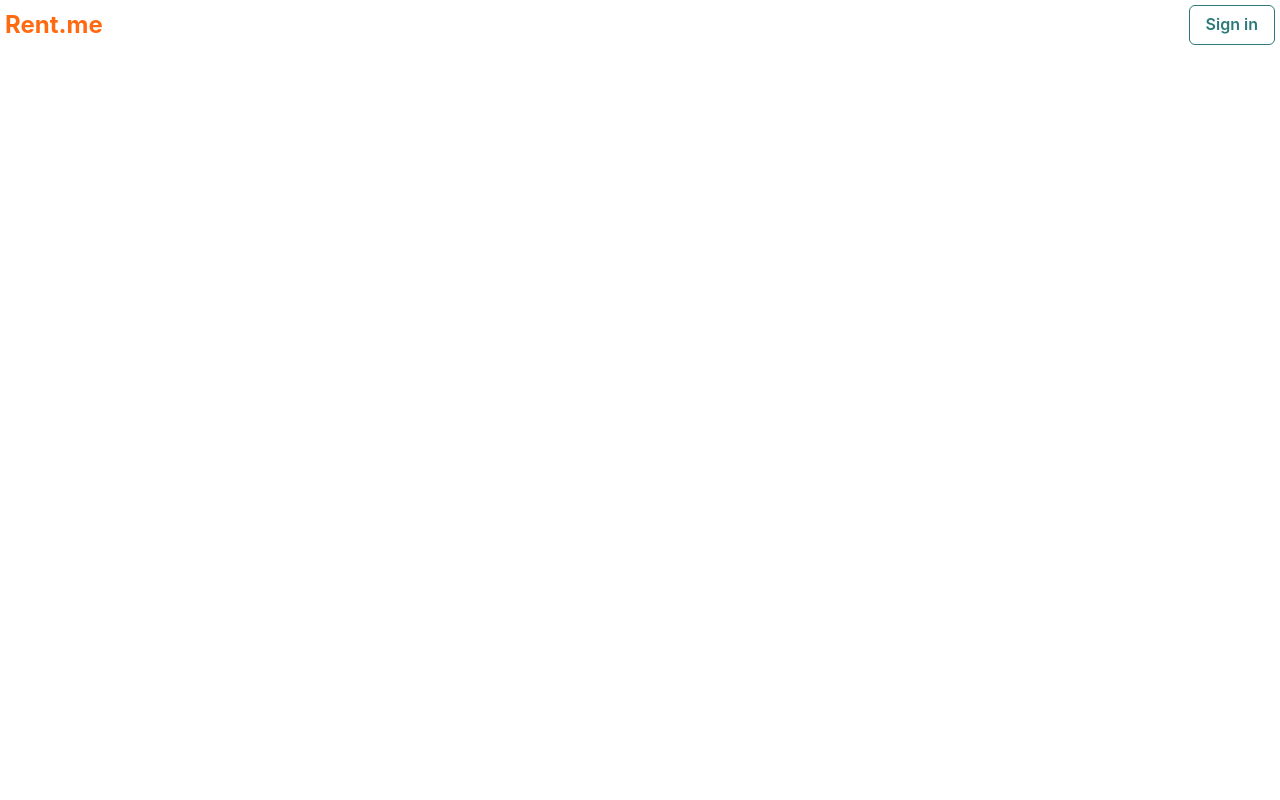
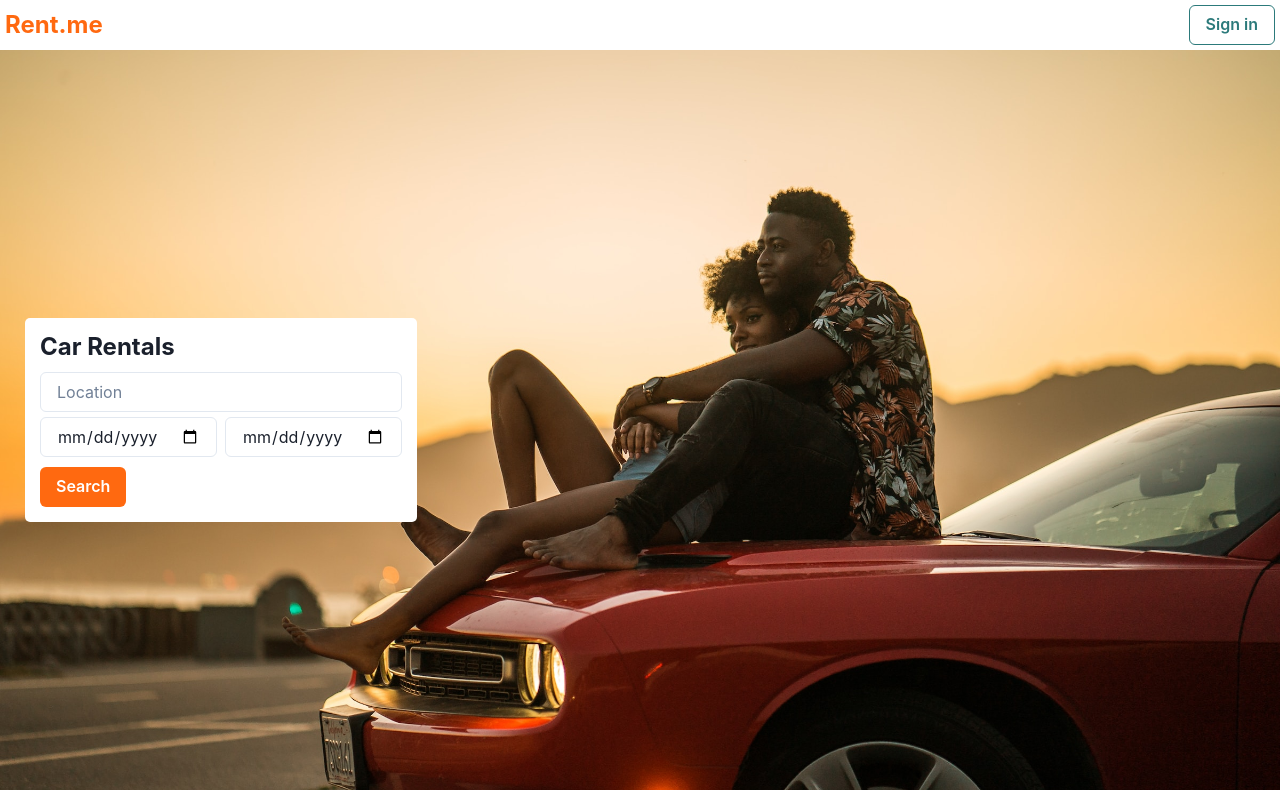
Before and after one commit to DalareR/RentMe, a React (Vite) app: page / in a window 1280 px wide. Built offline with nearby package versions, Linux system fonts and the light colour scheme.

Commit message:
Created Hero Compon

```diff
--- a/src/App.tsx
+++ b/src/App.tsx
@@ -1,13 +1,13 @@
 import { useState } from "react";
 import Login from "./components/Login";
 import NavBar from "./components/NavBar";
+import Hero from "./components/Hero";
 
 function App() {
-  const [count, setCount] = useState(0);
-
   return (
     <div className="App">
       <NavBar />
+      <Hero />
       {/* <Login /> */}
     </div>
   );
--- /dev/null
+++ b/src/components/Hero.tsx
@@ -0,0 +1,52 @@
+import {
+  Box,
+  Button,
+  FormControl,
+  HStack,
+  Heading,
+  Image,
+  Input,
+} from "@chakra-ui/react";
+import cover from "../assets/images/coupleInACar.jpg";
+import { useEffect, useState } from "react";
+
+function Hero() {
+  const [docHeight, setDocHeight] = useState(0);
+
+  useEffect(() => {
+    setDocHeight(window.innerHeight - 60);
+    window.addEventListener("resize", () =>
+      setDocHeight(window.innerHeight - 60)
+    );
+  }, []);
+
+  return (
+    <Box
+      display="flex"
+      justifyContent={{ base: "center", md: "start" }}
+      alignItems={{ base: "start", md: "center" }}
+      w="100vw"
+      h={`${docHeight}px`}
+      p={{ base: "10px", md: "25px" }}
+      bgImage={cover}
+      bgPos="center"
+      bgSize="cover"
+    >
+      <Box bg="white" minW="300px" maxW="500px" p="15px" borderRadius="5px">
+        <Heading fontSize="2xl" mb="10px">
+          Car Rentals
+        </Heading>
+        <FormControl>
+          <Input type="text" placeholder="Location" mb="5px" />
+          <HStack mb="10px">
+            <Input type="date" placeholder="From" />
+            <Input type="date" placeholder="" />
+          </HStack>
+          <Button colorScheme="brand">Search</Button>
+        </FormControl>
+      </Box>
+    </Box>
+  );
+}
+
+export default Hero;
```
Also changed, not shown: src/assets/images/coupleInACar.jpg (added).
